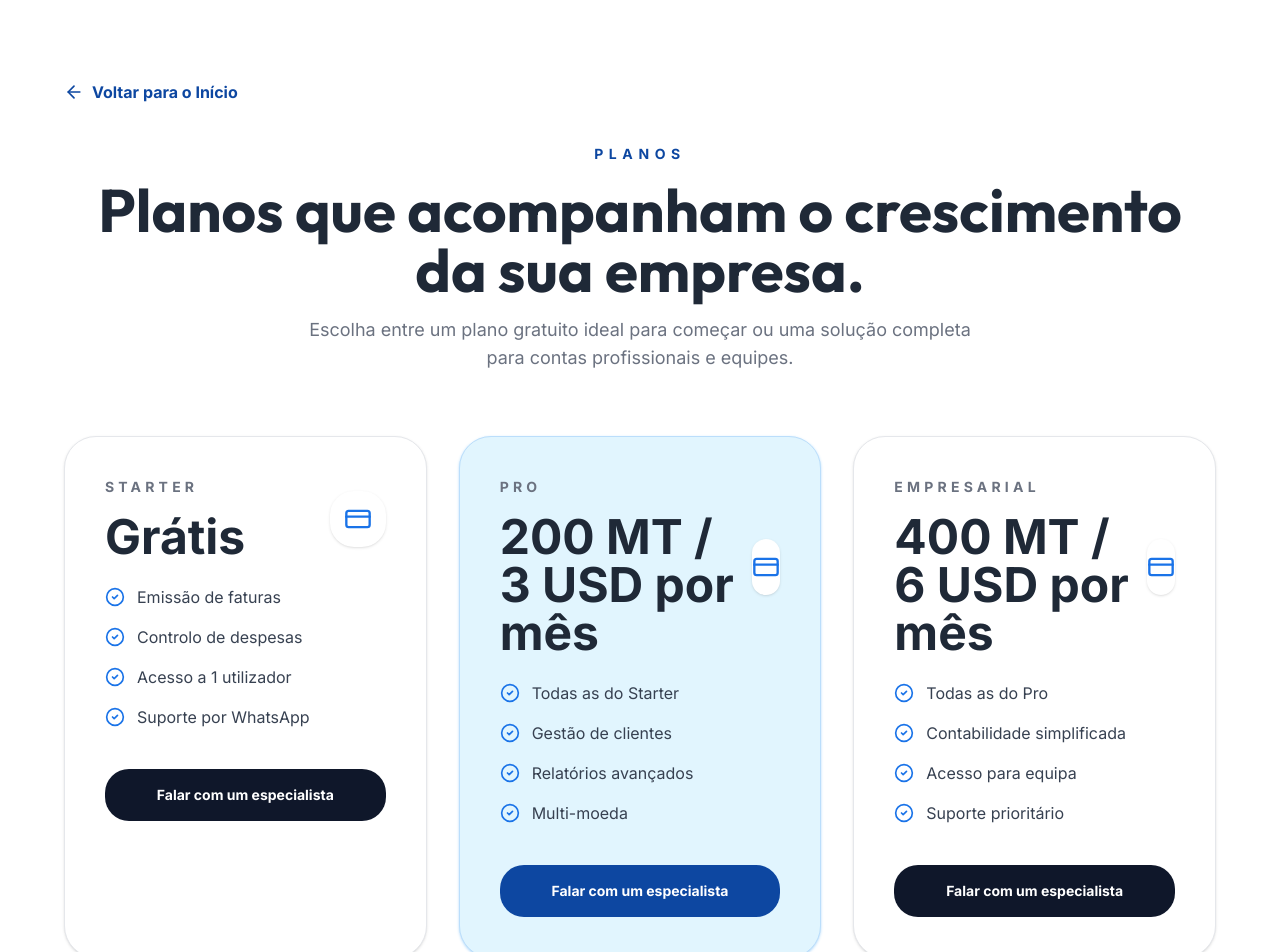
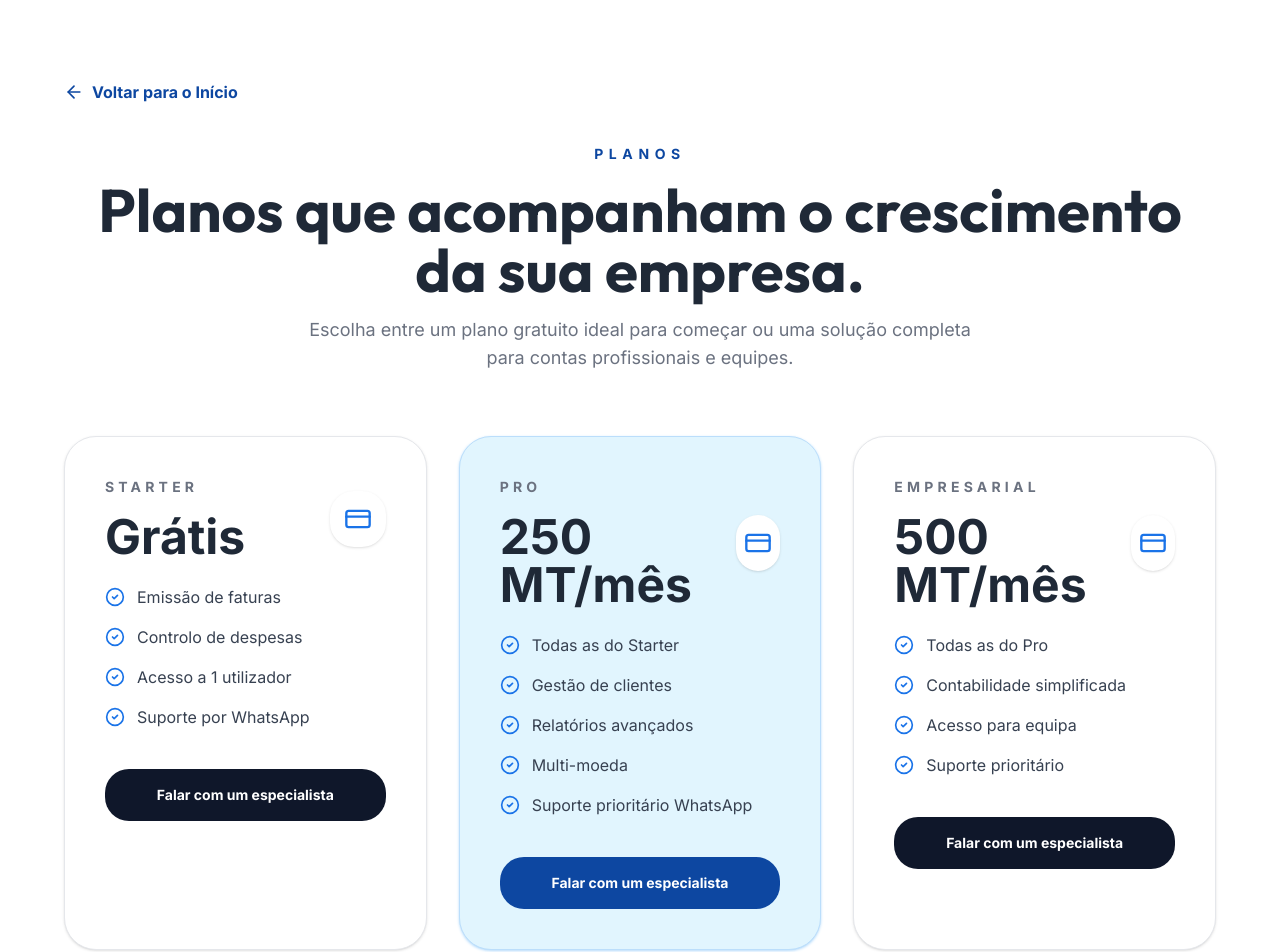
Before and after one commit to autshopping83-oss/P-gina-, a React (Vite) app: page /precos in a window 1280 px wide. Shown: the top 952 px of the page. Built offline with nearby package versions, Linux system fonts and the light colour scheme.

Commit message:
feat: actualizar planos — Grátis, 250 MT, 500 MT

```diff
--- a/src/pages/Pricing.tsx
+++ b/src/pages/Pricing.tsx
@@ -8,7 +8,7 @@ const Pricing = () => {
     <div className="min-h-screen bg-white py-20 px-6">
       <Seo
         title="Planos e Preços | Gestão Financeira Biz-flow"
-        description="Compare os planos do Biz-flow e escolha a solução ideal para gerir faturação, fluxo de caixa e vendas digitais."
+        description="Planos a partir de 250 MT/mês. Comece grátis e evolua para o plano ideal para o seu negócio em Moçambique."
         canonicalPath="/precos"
         breadcrumb={[{ name: 'Preços', url: '/precos' }]}
       />
@@ -34,13 +34,13 @@ const Pricing = () => {
             },
             {
               name: 'Pro',
-              price: '200 MT / 3 USD por mês',
-              features: ['Todas as do Starter', 'Gestão de clientes', 'Relatórios avançados', 'Multi-moeda'],
+              price: '250 MT/mês',
+              features: ['Todas as do Starter', 'Gestão de clientes', 'Relatórios avançados', 'Multi-moeda', 'Suporte prioritário WhatsApp'],
               highlight: true,
             },
             {
               name: 'Empresarial',
-              price: '400 MT / 6 USD por mês',
+              price: '500 MT/mês',
               features: ['Todas as do Pro', 'Contabilidade simplificada', 'Acesso para equipa', 'Suporte prioritário'],
               highlight: false,
             },
```
